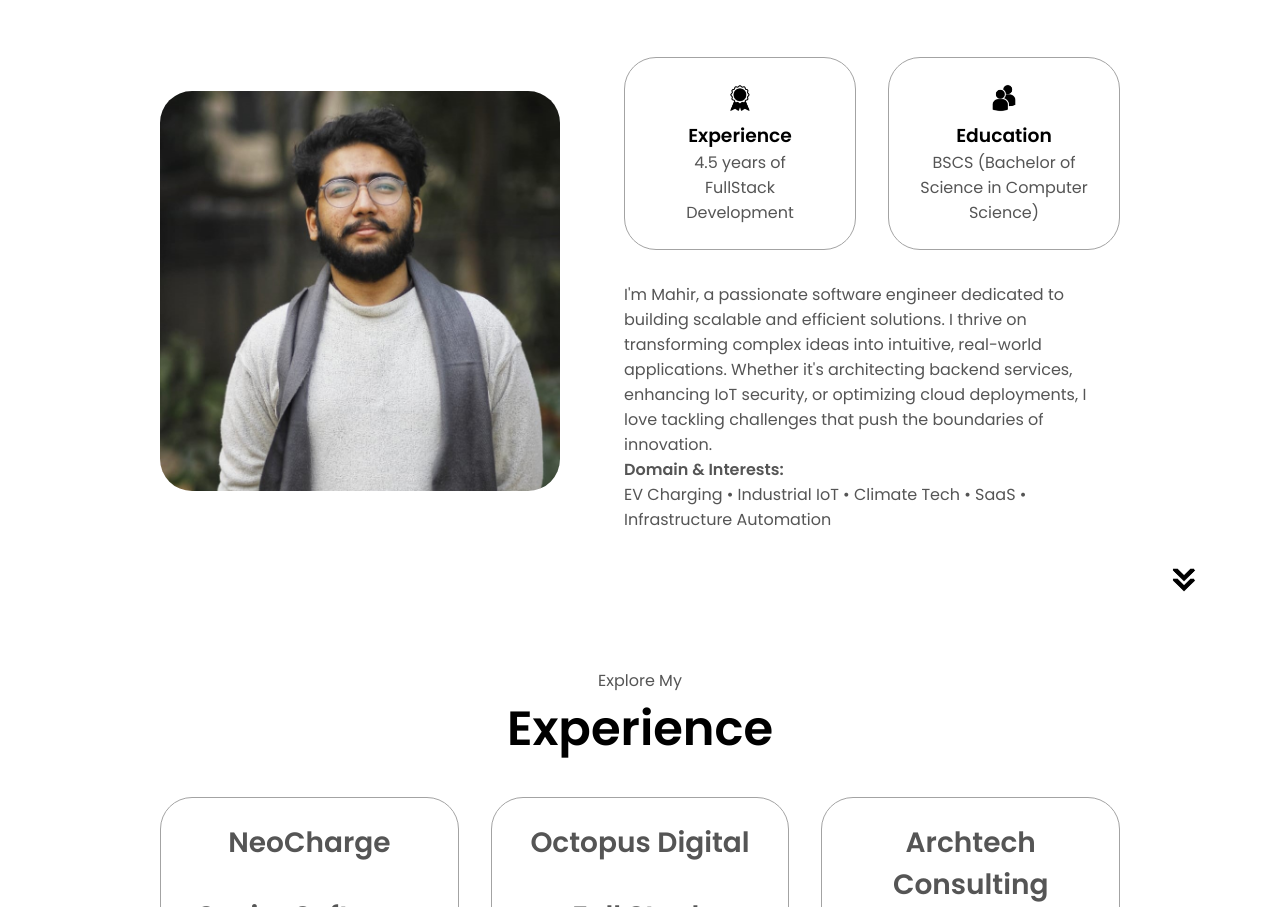
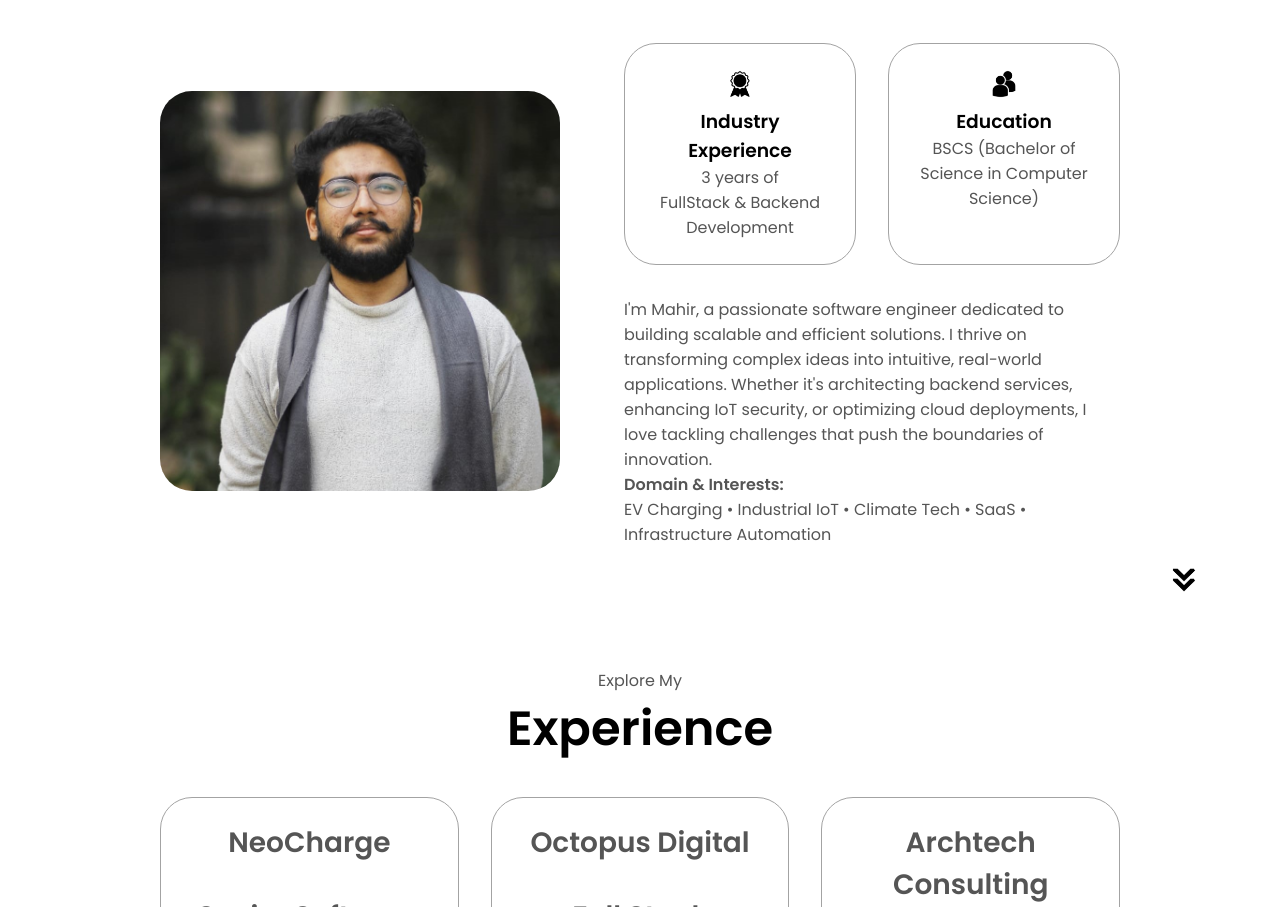
Before and after one commit to Muhammad-Mahir157/Portfolio, a plain HTML site: page index.html in a window 1280 px wide. Shown: the part 1028-1935 px from the top of the page. Drawn offline with Linux system fonts and the light colour scheme.

Commit message:
Updated Resume and minor content enhancement

```diff
--- a/index.html
+++ b/index.html
@@ -92,8 +92,8 @@
                 alt="Experience icon"
                 class="icon"
               />
-              <h3>Experience</h3>
-              <p>4.5 years of <br />FullStack Development</p>
+              <h3>Industry Experience</h3>
+              <p>3 years of <br />FullStack & Backend Development</p>
             </div>
             <div class="details-container">
               <img
```
Also changed, not shown: 2 other files.
